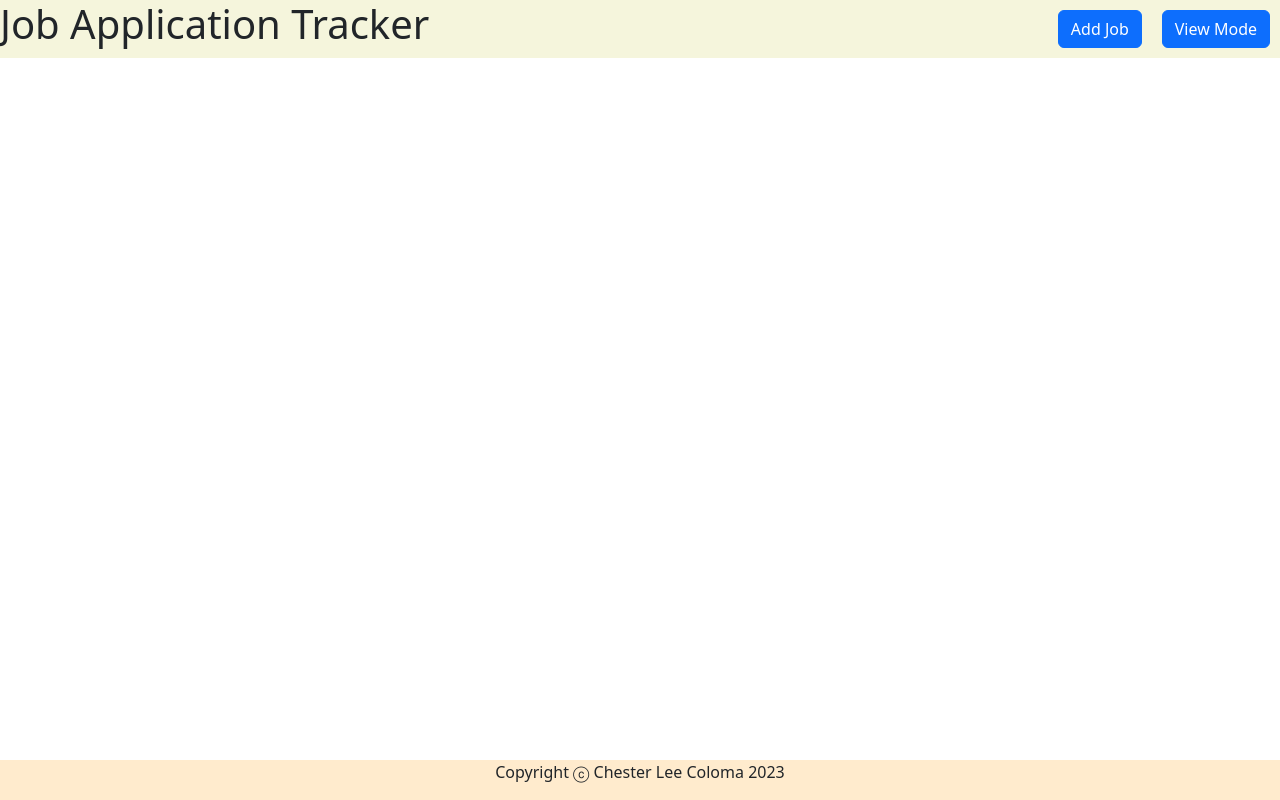
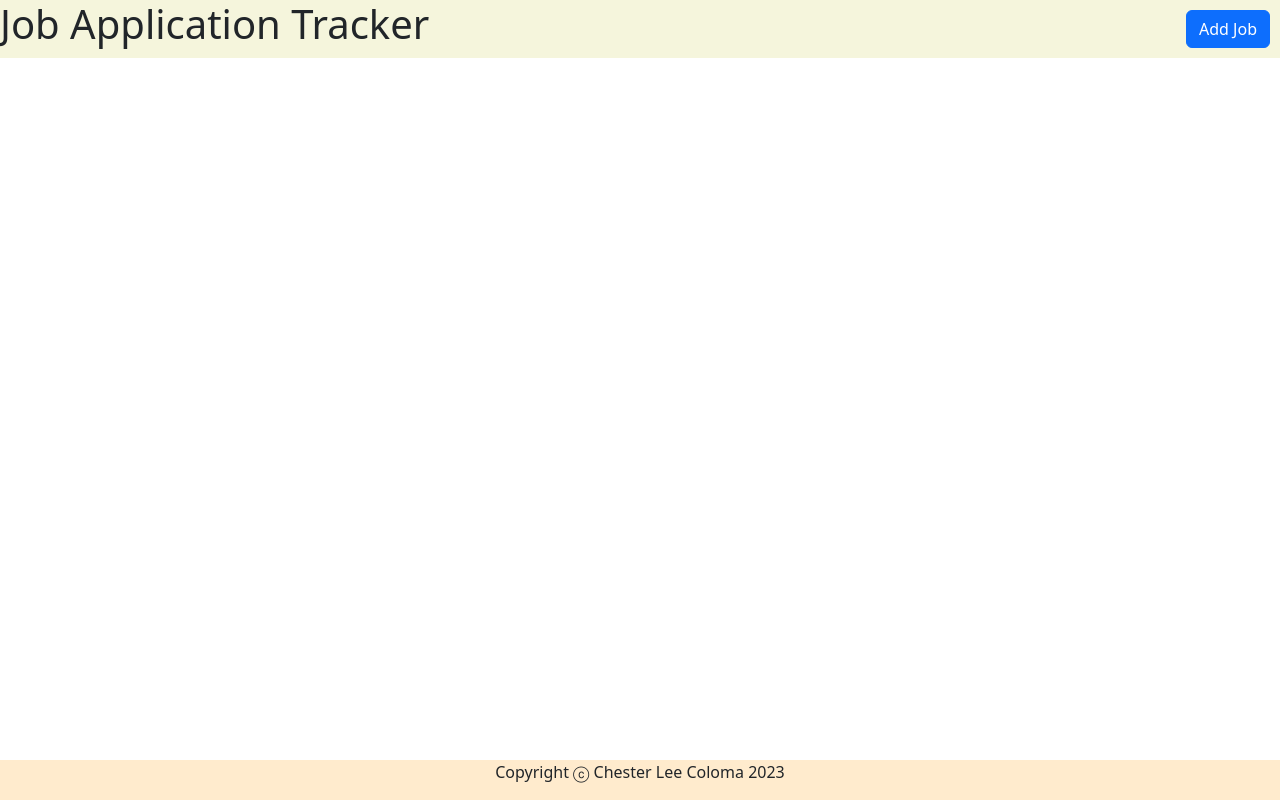
Before and after one commit to cleecoloma/Projects, a React (Create React App) app in the folder application-tracker/: page / in a window 1280 px wide. Built offline with nearby package versions, Linux system fonts and the light colour scheme.

Commit message:
removed view mode option

```diff
--- a/application-tracker/src/components/Header.jsx
+++ b/application-tracker/src/components/Header.jsx
@@ -1,5 +1,4 @@
 import React, { useState } from "react";
-import Mode from "./Mode";
 import JobModal from "./JobModal"
 
 function Header(props) {
@@ -16,9 +15,6 @@ function Header(props) {
                         onHide={() => setModalShow(false)}
                     />
                 </div>
-                <div className="view-mode">
-                    <Mode />
-                </div>
             </div>
         </header>
     )
--- a/application-tracker/src/components/Mode.jsx
+++ /dev/null
@@ -1,10 +0,0 @@
-import React from "react";
-import Button from "react-bootstrap/Button";
-
-function Mode() {
-    return (
-        <Button variant="primary">View Mode</Button>
-    )
-}
-
-export default Mode;
```
